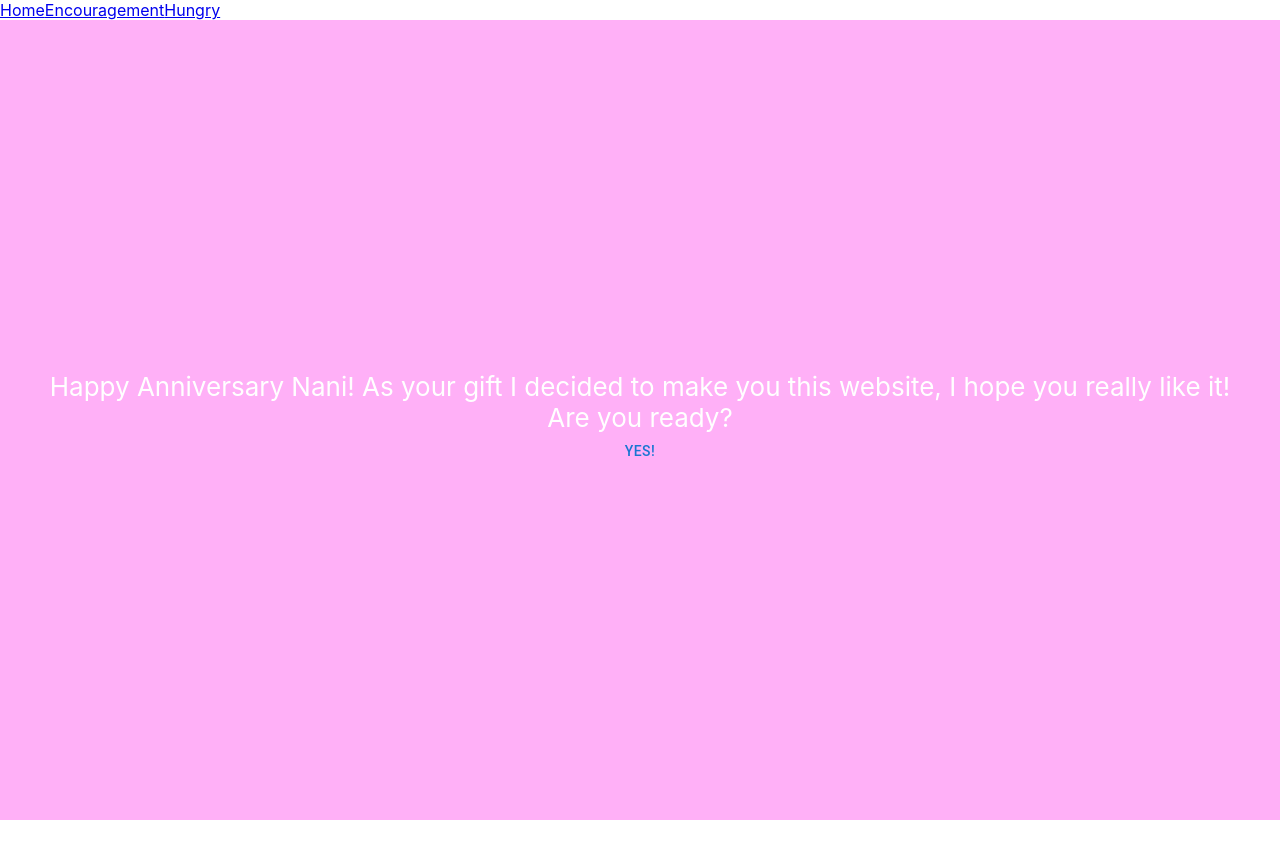
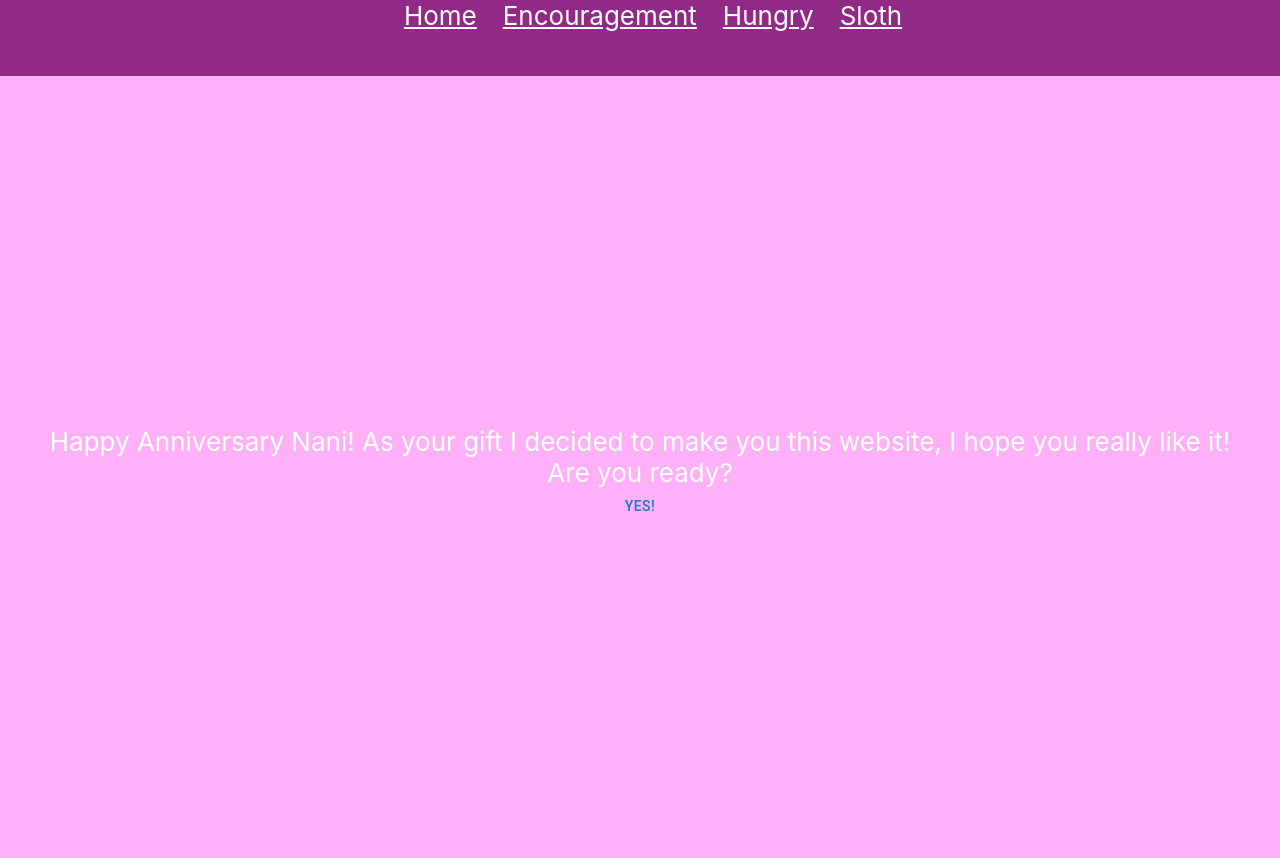
Before and after one commit to nicopaulino/alani-app, a React (Create React App) app: page / in a window 1280 px wide. Shown: the top 858 px of the page. Before the commit the page ends 820 px from the top, so only its background shows below. Built offline with nearby package versions, Linux system fonts and the light colour scheme.

Commit message:
Add Sloth Component

```diff
--- a/src/Header.js
+++ b/src/Header.js
@@ -9,12 +9,13 @@ function Header() {
 
 
   return (
-    <nav>
+    <nav className="header">
     <div>
         <div>
-            <NavLink to='/'>Home</NavLink>
-            <NavLink to='/encouragement'>Encouragement</NavLink>
-            <NavLink to='/quiz'>Hungry</NavLink>
+            <NavLink className="header-text" to='/'>Home</NavLink>
+            <NavLink className="header-text" to='/encouragement'>Encouragement</NavLink>
+            <NavLink className="header-text" to='/quiz'>Hungry</NavLink>
+            <NavLink className="header-text" to='/sloth'>Sloth</NavLink>
         </div>
     </div>
     </nav>
--- a/src/Intro.js
+++ b/src/Intro.js
@@ -5,16 +5,26 @@ import { Link } from 'react-router-dom'
 
 
 function Intro() {
-
+  const [flag, setFlag] = useState(false);
 
   return (
     <div className="App">
         <div className="App-header">
           <div>Happy Anniversary Nani! As your gift I decided to make you this website, I hope you really like it!</div>
           <div>Are you ready?</div>
-          <Button component={Link} to="/quiz">
+        <div>
+          {flag ?
+          <div>
+            <Button component={Link} to="/encouragement">Need Encouragement?</Button>
+            <Button component={Link} to="/quiz">Hungry?</Button>
+            <Button component={Link} to="/sloth">Sloths?</Button>
+          </div>
+          :
+          <Button onClick={() => setFlag(true)}>
             Yes!
-        </Button>
+          </Button>
+          }
+        </div>
         </div>
     </div>
 
--- /dev/null
+++ b/src/Sloth.js
@@ -0,0 +1,37 @@
+import './App.css';
+import React, {useState, useEffect} from "react";
+import Button from '@mui/material/Button';
+// require('dotenv').config();
+import axios from 'axios';
+
+
+function Sloth() {
+
+  const [images, setImages] = useState([])
+  const [index, setIndex] = useState(Math.floor(Math.random() * 19))
+
+  useEffect(() => {
+    axios.get(`https://pixabay.com/api/?key=${process.env.REACT_APP_API_KEY}&q=sloth&image_type=photo`)
+      .then(res => {
+        let results = res.data.hits;
+        results.pop()
+        setImages(results)
+        console.log("Results", results)
+      })
+  }, [])
+
+  return (
+    <div className="App">
+        <div className="App-header">
+          {images.length ?
+          <img src={images[Math.floor(Math.random() * 19)].webformatURL} width="375" />
+          : null}
+        <Button
+        onClick={() => {setIndex(Math.floor(Math.random() * 19))}}
+        >Reload</Button>
+        </div>
+    </div>
+  );
+}
+
+export default Sloth;
```
